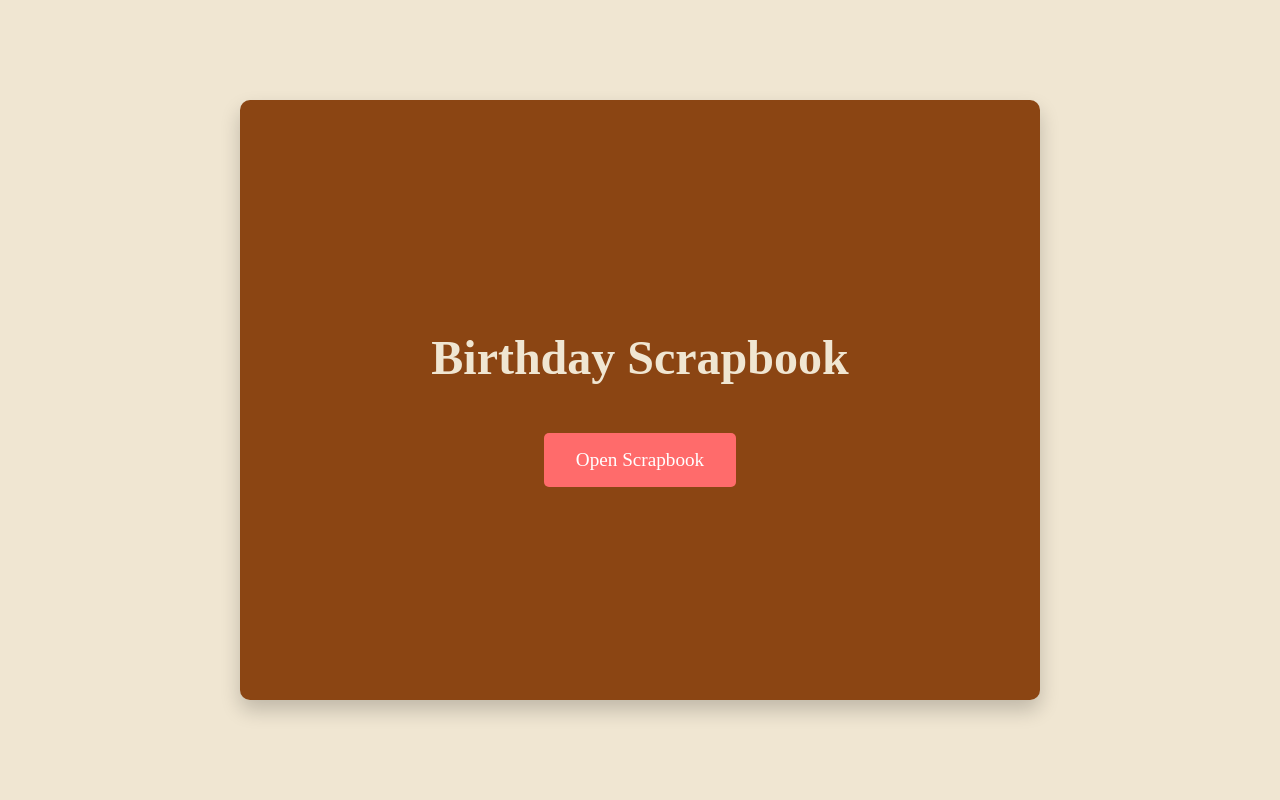
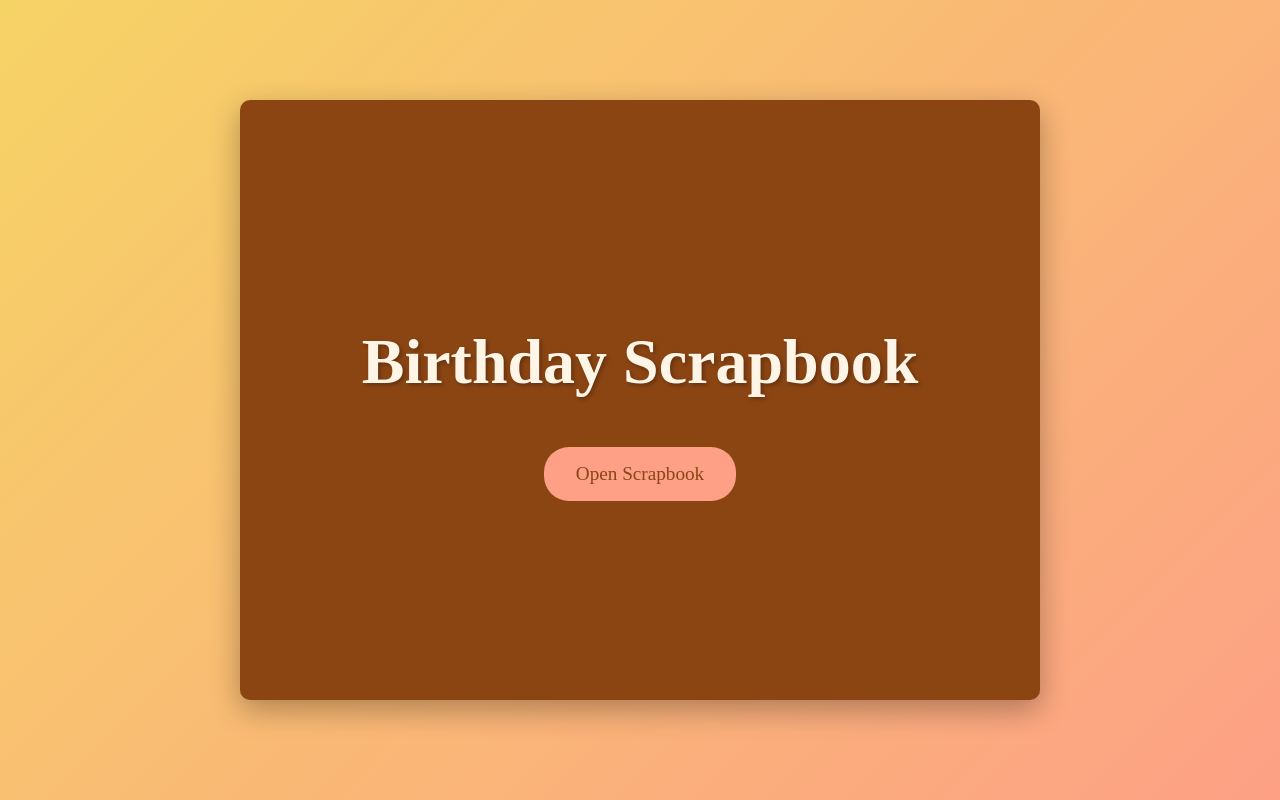
Before and after one commit to velgardey/birthday-scrapbook, a React (Vite) app: page /birthday-scrapbook/message-board in a window 1280 px wide. Both pictures are taken after a click on the button "Back". Built offline with nearby package versions, Linux system fonts and the light colour scheme.

Commit message:
stylise pages

```diff
--- a/src/components/Message.tsx
+++ b/src/components/Message.tsx
@@ -14,37 +14,49 @@ const getContrastColor = (hexColor: string) => {
   return luminance > 0.5 ? '#000000' : '#FFFFFF';
 };
 
-const StyledMessage = styled(motion.div)<{ backgroundColor: string }>`
+const StyledMessage = styled(motion.div)<{ backgroundColor: string; isDragging: boolean }>`
   position: absolute;
-  width: 300px;
+  width: 250px;
   min-height: 300px;
-  background-color: ${props => props.backgroundColor};
-  color: ${props => getContrastColor(props.backgroundColor)};
-  padding: 1rem;
-  border-radius: 5px;
+  background-color: white;
+  color: #333;
+  padding: 15px 15px 40px;
+  border-radius: 2px;
   box-shadow: 0 4px 6px rgba(0, 0, 0, 0.1);
   cursor: move;
   overflow: hidden;
+  transform: rotate(${() => Math.random() * 10 - 5}deg);
+  z-index: ${props => props.isDragging ? 1000 : 1};
+  transition: z-index 0s;
+
+  &::before {
+    content: '';
+    position: absolute;
+    top: 10px;
+    left: 50%;
+    transform: translateX(-50%);
+    width: 20px;
+    height: 20px;
+    background-color: ${props => props.backgroundColor};
+    border-radius: 50%;
+    box-shadow: 0 2px 4px rgba(0, 0, 0, 0.2);
+  }
 `;
 
 const MessageImage = styled.img`
   width: 100%;
   height: 200px;
   object-fit: cover;
-  margin-bottom: 1rem;
-  border-radius: 5px;
+  margin-bottom: 15px;
+  border: 1px solid #ddd;
 `;
 
 const MessageCaption = styled.p`
-  font-size: 0.9rem;
-  line-height: 1.2;
-  max-height: 3.6em;
-  overflow: hidden;
-  text-overflow: ellipsis;
-  display: -webkit-box;
-  -webkit-line-clamp: 3;
-  -webkit-box-orient: vertical;
-  color: inherit;
+  font-family: 'Permanent Marker', cursive;
+  font-size: 1rem;
+  line-height: 1.4;
+  text-align: center;
+  color: #333;
 `;
 
 interface MessageProps extends MessageType {
@@ -54,6 +66,7 @@ interface MessageProps extends MessageType {
 const MessageComponent: React.FC<MessageProps> = ({ content, image, initialX, initialY, color, onExpand }) => {
   const x = useMotionValue(initialX);
   const y = useMotionValue(initialY);
+  const rotate = useMotionValue(Math.random() * 20 - 10); // Random rotation between -10 and 10 degrees
   const [imageSrc, setImageSrc] = useState<string | undefined>(undefined);
   const [isDragging, setIsDragging] = useState(false);
   let clickTimer: number | null = null;
@@ -93,10 +106,11 @@ const MessageComponent: React.FC<MessageProps> = ({ content, image, initialX, in
 <StyledMessage
   drag
   dragMomentum={false}
-      style={{ x, y }}
+  style={{ x, y, rotate }}
   whileHover={{ scale: 1.05 }}
   whileTap={{ scale: 0.95 }}
   backgroundColor={color}
+  isDragging={isDragging}
   onMouseDown={handleClick}
   onDragStart={handleDragStart}
   onDragEnd={handleDragEnd}
--- a/src/pages/LandingPage.tsx
+++ b/src/pages/LandingPage.tsx
@@ -8,7 +8,7 @@ const LandingPageWrapper = styled.div`
   justify-content: center;
   align-items: center;
   height: 100vh;
-  background: #f0e6d2;
+  background: linear-gradient(135deg, #f6d365 0%, #fda085 100%);
   perspective: 1500px;
 `;
 
@@ -26,7 +26,7 @@ const Cover = styled(motion.div)`
   height: 100%;
   background-color: #8b4513;
   border-radius: 10px;
-  box-shadow: 0 10px 20px rgba(0, 0, 0, 0.2);
+  box-shadow: 0 10px 30px rgba(0, 0, 0, 0.3);
   display: flex;
   flex-direction: column;
   justify-content: center;
@@ -38,7 +38,7 @@ const Page = styled(motion.div)`
   position: absolute;
   width: 100%;
   height: 100%;
-  background-color: ${props => props.theme.colors.background};
+  background-color: #fff5e6;
   border-radius: 10px;
   padding: 2rem;
   display: flex;
@@ -49,22 +49,30 @@ const Page = styled(motion.div)`
 `;
 
 const Title = styled.h1`
-  font-size: 3rem;
-  color: #f0e6d2;
+  font-size: 4rem;
+  color: #fff5e6;
   text-align: center;
   margin-bottom: 2rem;
+  font-family: 'Brush Script MT', cursive;
+  text-shadow: 2px 2px 4px rgba(0, 0, 0, 0.3);
 `;
 
 const Button = styled(motion.button)`
   padding: 1rem 2rem;
   font-size: 1.2rem;
-  font-family: ${props => props.theme.fonts.heading};
-  background-color: ${props => props.theme.colors.primary};
-  color: white;
+  font-family: 'Brush Script MT', cursive;
+  background-color: #fda085;
+  color: #8b4513;
   border: none;
-  border-radius: 5px;
+  border-radius: 25px;
   cursor: pointer;
   margin: 1rem;
+  transition: all 0.3s ease;
+
+  &:hover {
+    background-color: #f6d365;
+    box-shadow: 0 5px 15px rgba(0, 0, 0, 0.2);
+  }
 `;
 
 const LandingPage = () => {
@@ -78,21 +86,25 @@ const LandingPage = () => {
         <Cover
           initial={false}
           animate={{ rotateY: isOpen ? -180 : 0 }}
-            transition={{ duration: 1 }}
+          transition={{ duration: 1, ease: "easeInOut" }}
         >
           <Title>Birthday Scrapbook</Title>
-            <Button whileHover={{ scale: 1.05 }} whileTap={{ scale: 0.95 }} onClick={toggleOpen}>
+          <Button
+            whileHover={{ scale: 1.05 }}
+            whileTap={{ scale: 0.95 }}
+            onClick={toggleOpen}
+          >
             Open Scrapbook
           </Button>
         </Cover>
         <Page
           initial={{ rotateY: 180 }}
           animate={{ rotateY: isOpen ? 0 : 180 }}
-            transition={{ duration: 1 }}
+          transition={{ duration: 1, ease: "easeInOut" }}
         >
           <Link to="/birthday-view">
             <Button whileHover={{ scale: 1.05 }} whileTap={{ scale: 0.95 }}>
-                Birthday Person
+              I'm The Birthday Person
             </Button>
           </Link>
           <Link to="/message-board">
--- a/src/pages/MessageBoard.tsx
+++ b/src/pages/MessageBoard.tsx
@@ -9,12 +9,13 @@ import BackButton from '../components/BackButton';
 
 const BoardWrapper = styled.div`
   width: 100%;
-  min-height: 100vh;
+  height: 100vh;
   background: url('/cork-board-texture.jpg') repeat;
   padding: 2rem;
   box-sizing: border-box;
+  position: relative;
+  overflow: hidden;
 `;
-
 const AddButton = styled(motion.button)`
   position: fixed;
   bottom: 2rem;
--- a/src/styles/GlobalStyles.ts
+++ b/src/styles/GlobalStyles.ts
@@ -1,8 +1,8 @@
 import { createGlobalStyle } from 'styled-components';
 
 const GlobalStyle = createGlobalStyle`
-  @import url('https://fonts.googleapis.com/css2?family=Montserrat:wght@400;700&family=Playfair+Display:wght@400;700&display=swap');
-
+  @import url('https://fonts.googleapis.com/css2?family=Montserrat:wght@400;700&family=Playfair+Display:wght@400;700&family=Permanent+Marker&display=swap');
+  @import url('https://fonts.googleapis.com/css2?family=Montserrat:wght@400;700&family=Playfair+Display:wght@400;700&family=Permanent+Marker&family=Dancing+Script&display=swap');
   body {
     font-family: 'Montserrat', sans-serif;
     margin: 0;
```
Lines whose indentation alone changed are shown as unchanged.
